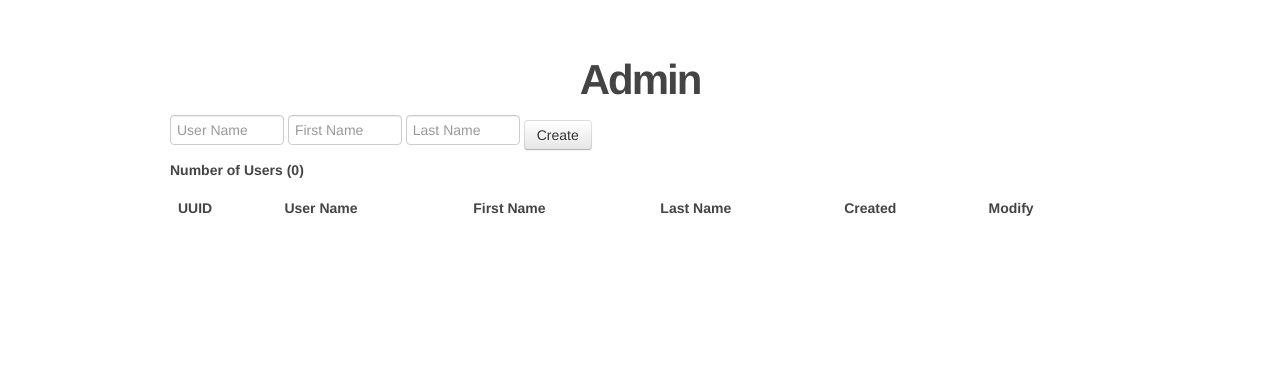
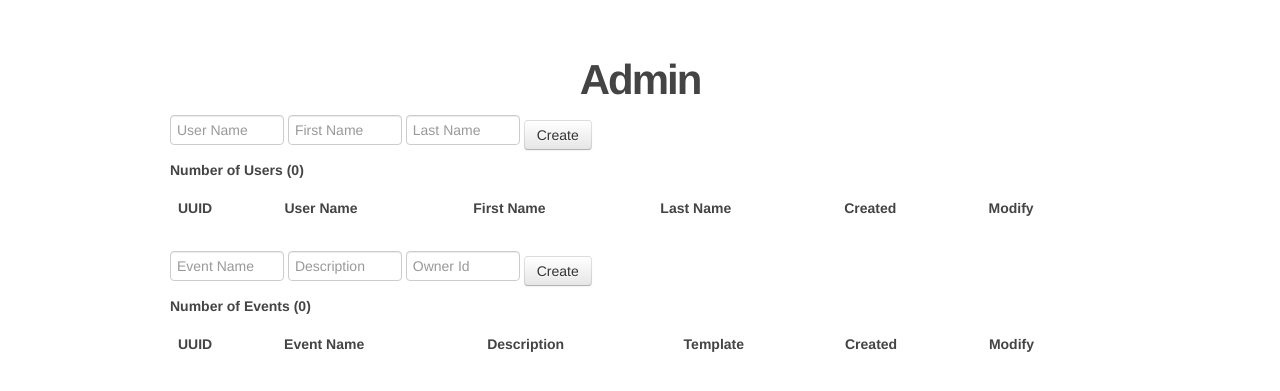
Before and after one commit to Wakemakin/faro-webclient, a Flask app: template faro/templates/admin.html in a window 1280 px wide. Shown: the part 40-431 px from the top of the page. Run offline with Flask 2, Linux system fonts and the light colour scheme; the template is opened without the code that fills it, so the values that code supplies are empty; parts of the project's set-up code (start-up, migrations or seed data) failed here and were passed over.

Commit message:
Event Model working state

```diff
--- a/faro/static/js/faro-api.js
+++ b/faro/static/js/faro-api.js
@@ -198,7 +198,6 @@ function FaroModel() {
 	 });
 
 	 self.removeDone.push( function(data, textStatus, jqXHR) {
-		 self.isDirty = false;
 		 console.log("Remove " + textStatus + " (code " + jqXHR.status + ")");
 	 });
 
@@ -343,7 +342,6 @@ function Event(data) {
 		return {
 			name : self.name,
 			description : self.description,
-			is_template : self.isTemplate,
 			owner_id : self.ownerId
 		};
 	});
@@ -373,7 +371,6 @@ function Event(data) {
 	self.updateDone.push( function(data) {
 		self.name(data.name);
 		self.description(data.description);
-		self.isTemplate(data.is_template);
 		self.ownerId(data.owner_id);
 	});
 
--- a/faro/static/js/faro-app.js
+++ b/faro/static/js/faro-app.js
@@ -45,6 +45,57 @@ function UsersViewModel() {
 	});
 }
 
+/**********************************************************************
+ *                        EVENTS VIEW MODEL
+ **********************************************************************
+ *
+ * View displays all events in database.
+ *
+ **********************************************************************/
+function EventsViewModel() {
+	var self = this;
+
+	self.newName = ko.observable();  		// move out into another model later
+	self.newDescription = ko.observable(); 	// move out into another model later
+	self.newIsTemplate = ko.observable();  	// move out into another model later
+	self.newOwnerId = ko.observable();  	// move out into another model later
+	self.events = ko.observableArray([]);
+
+	self.addEvent = function() {
+		var event = new Event({
+			name : self.newName(),
+			description : self.newDescription(),
+			is_template : self.newIsTemplate(),
+			owner_id : self.newOwnerId()
+		});
+		self.events.push(event);
+		self.newName("");
+		self.newDescription("");
+		self.newIsTemplate("");
+		self.newOwnerId("");
+		event.save();
+	};
+
+	self.removeEvent = function(event) {
+		self.events.remove(event);
+		event.remove();
+	}
+
+	self.editEvent = function(event) {
+		event.modify = true;
+	}
+
+	// Load initial state of users
+	$.getJSON('http://api.jibely.com/events', function(data) {
+		var mappedEvents = $.map(data.objects, function(item) {
+			event = new Event(item);
+			return event;
+		});
+		self.events(mappedEvents);
+	});
+}
+
 $(document).ready(function() {
-	ko.applyBindings(new UsersViewModel(), document.getElementById('#admin'));
+	ko.applyBindings(new UsersViewModel(), $('#adminUsers')[0]);
+	ko.applyBindings(new EventsViewModel(), $('#adminEvents')[0]);
 });
--- a/faro/templates/admin.html
+++ b/faro/templates/admin.html
@@ -12,6 +12,7 @@
 
 		</div>
 	</div>
+	<div id="adminUsers">
 		<div class="row">
 			<div class="span12">
 				<div class="form-horizontal">
@@ -47,4 +48,41 @@
 			</div>
 		</div>
 	</div>
+	<div id="adminEvents">
+		<div class="row">
+			<div class="span12">
+				<div class="form-horizontal">
+					<input type="text" data-bind="value: $root.newName" placeholder="Event Name"/>
+					<input type="text" data-bind="value: $root.newDescription" placeholder="Description"/>
+					<input type="text" data-bind="value: $root.newOwnerId" placeholder="Owner Id"/>
+					<button type="button" class="btn btn-default" data-bind="click: addEvent">Create</button>
+				</div>
+			</div>
+		</div>
+		<div class="row">
+			<div class="span12">
+				<h5 class="left">Number of Events (<span data-bind="text: events().length"></span>)</h5>
+
+				<table class="table table-striped">
+					<thead><tr>
+						<th>UUID</th><th>Event Name</th><th>Description</th><th>Template</th><th>Created</th><th>Modify</th>
+					</tr></thead>
+					<tbody data-bind="foreach: events">
+						<tr class="form-horizontal">
+							<td data-bind="text: id"></td>
+							<td data-bind="text: name"></td>
+							<td data-bind="text: description"></td>
+							<td data-bind="text: isTemplate"></td>
+							<td data-bind="text: date"></td>
+							<td>
+								<button type="button" class="btn btn-default" data-bind="click: $root.editEvent">Edit</button>
+								<button type="button" class="btn btn-default" data-bind="click: $root.removeEvent">Delete</button>
+							</td>
+						</tr>
+					</tbody>
+				</table>
+			</div>
+		</div>
+	</div>
+</div>
 {% endblock %}
```
Lines whose indentation alone changed are shown as unchanged.
